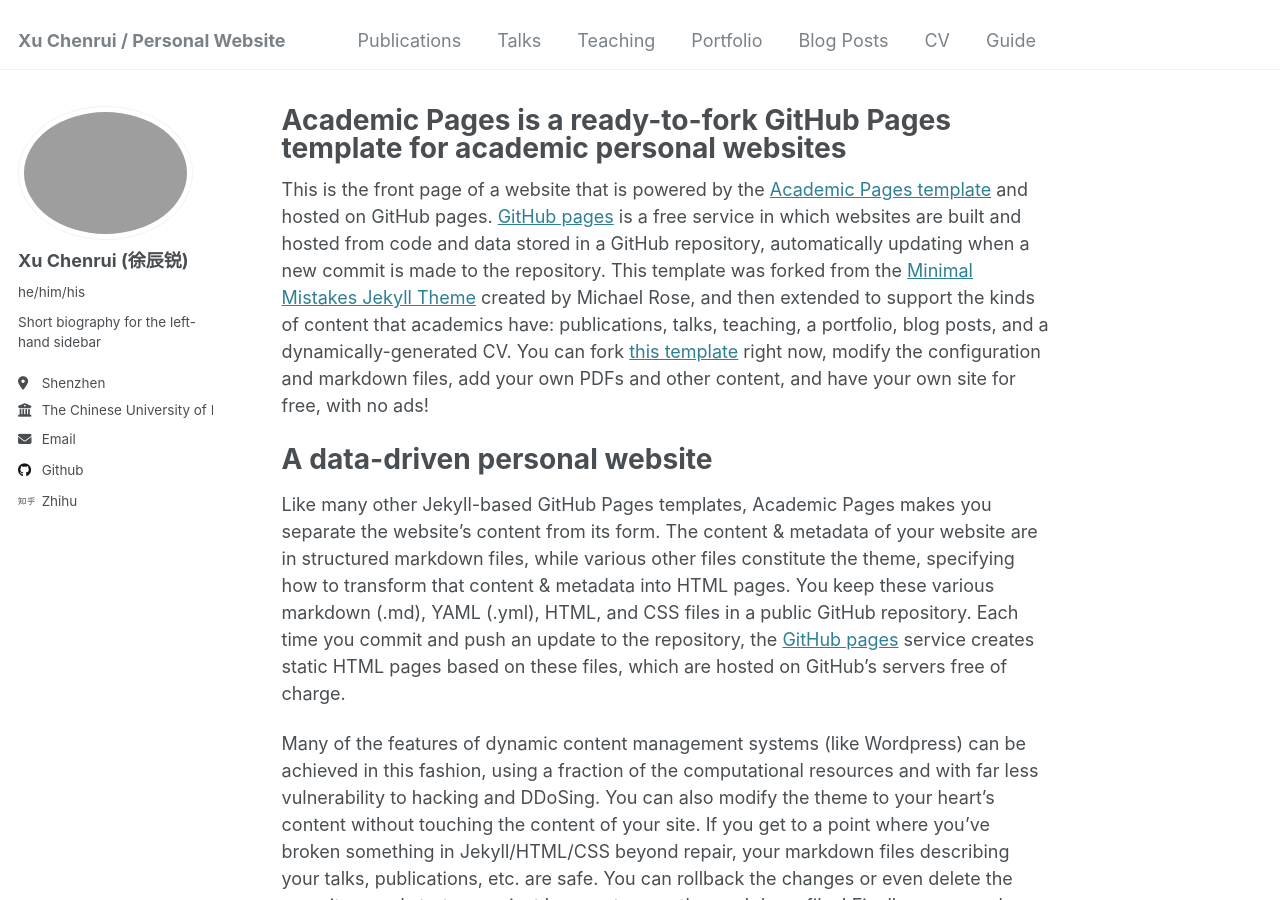
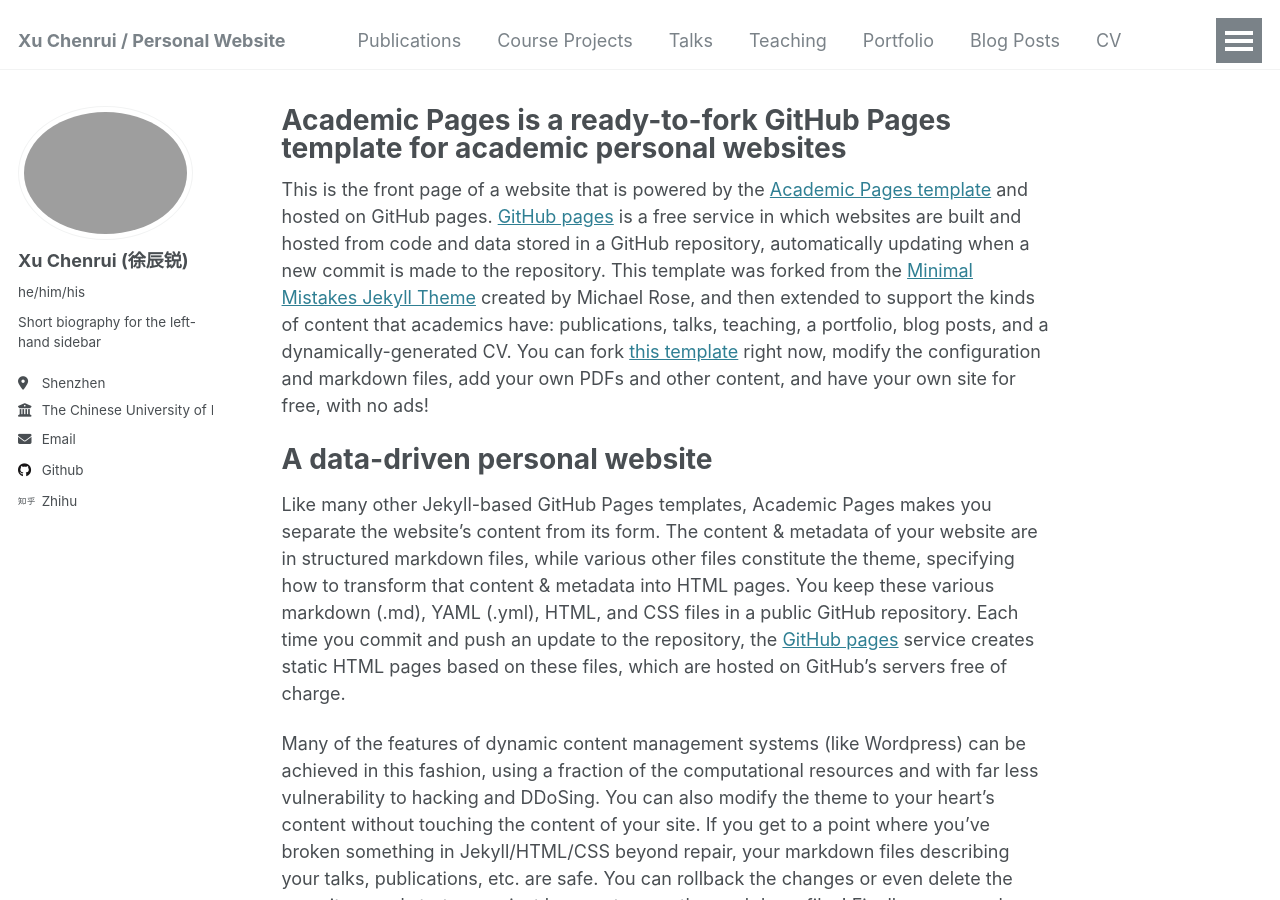
Before and after one commit to CherishdieEule/CherishdieEule.github.io, a Jekyll site: the page built from _pages/about.md, in a window 1280 px wide and 900 px high. Built offline with Jekyll 4.4.1, drawn with Linux system fonts in a browser that asks for light colours.

Commit message:
Update navigation.yml

```diff
--- a/_data/navigation.yml
+++ b/_data/navigation.yml
@@ -7,6 +7,9 @@
 main:
   - title: "Publications"
     url: /publications/
+
+  - title: "Course Projects"
+    url: /projects/
 
   - title: "Talks"
     url: /talks/
```
